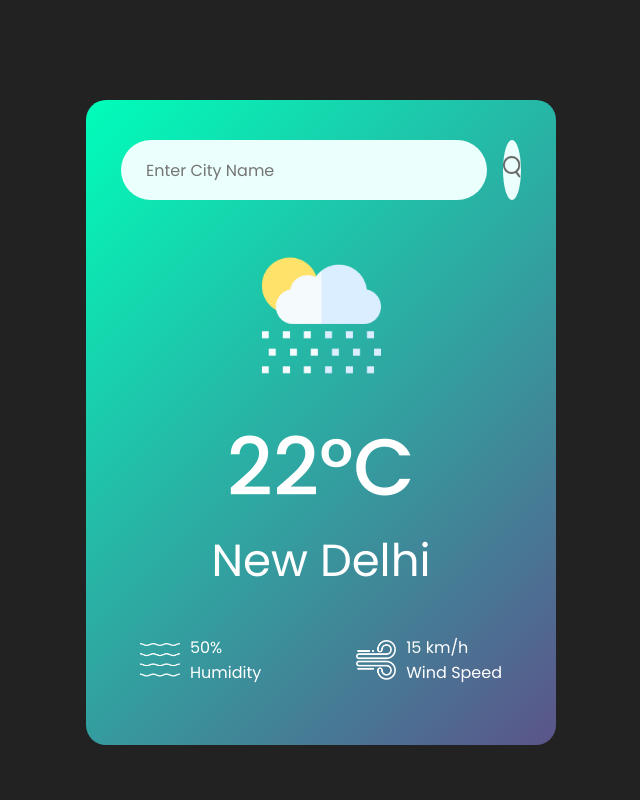
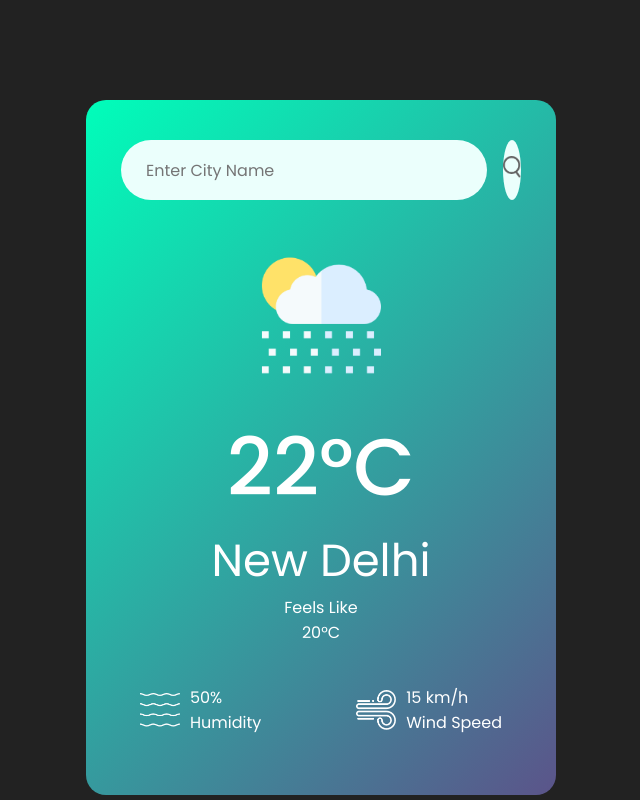
Before and after one commit to imddash/weather-app, a plain HTML site: page index.html in a window 1280 px wide. Shown: the whole page, without its empty margins (319-959 px from the left). Drawn offline with Linux system fonts and the light colour scheme.

Commit message:
Add "Feels Like" temperature to the weather display

```diff
--- a/index.html
+++ b/index.html
@@ -19,6 +19,10 @@
             <img src="images/rain.png"class="weather-icon">
             <h1 class="temp">22°C</h1>
             <h2 class="city">New Delhi</h2>
+            <div class="feels">
+                <p>Feels Like</p>
+                <p class="feels-like">20°C</p>
+            </div>
             <div class="details">
                 <div class="col">
                     <img src="images/humidity.png">
```
